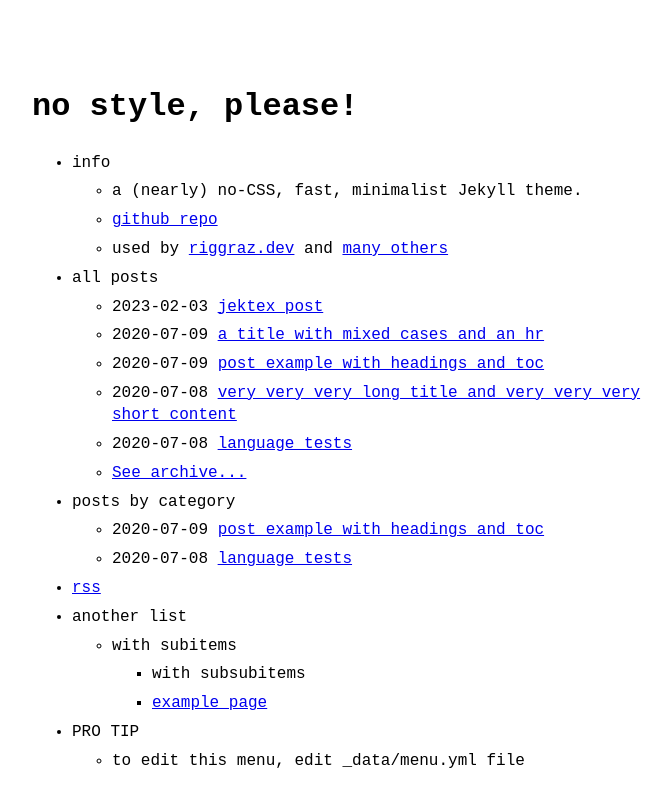
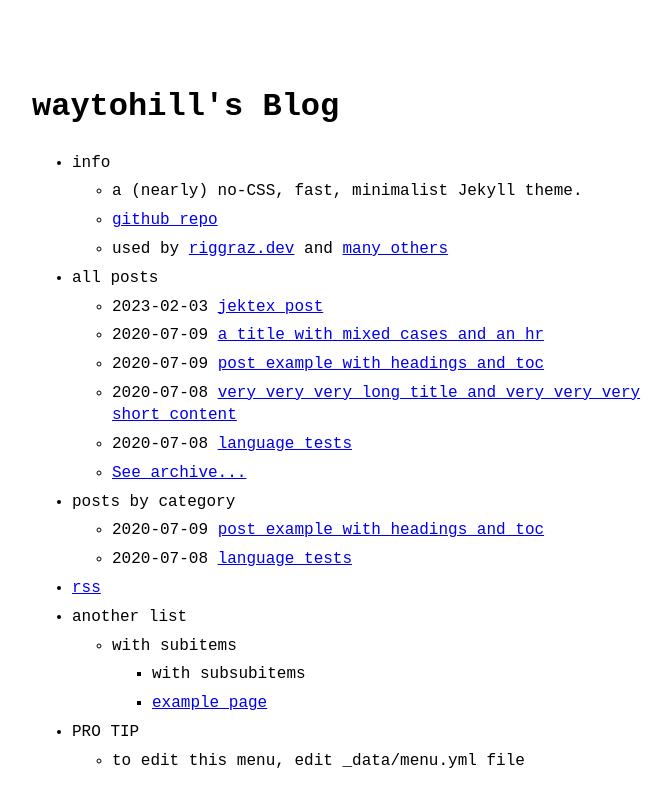
Before and after one commit to waytohill/waytohill.github.io, a Jekyll site: the page built from index.md, in a window 1280 px wide. Shown: the top 807 px of the page, without its empty margins (288-958 px from the left). Built offline with Jekyll 4.4.1, drawn with Linux system fonts in a browser that asks for light colours.

Commit message:
update _config.yml

```diff
--- a/_config.yml
+++ b/_config.yml
@@ -1,12 +1,12 @@
-title: no style, please! # name of the site
-author: Riccardo Graziosi # name of site's author
-email: riccardo.graziosi97@gmail.com # email of site's author
-url: https://riggraz.dev # root address of the site
-baseurl: "/no-style-please" # subpath of the site, e.g. "/blog" (leave it blank "" if you're site shouldn't use a subpath)
+title: waytohill's Blog # name of the site
+author: waytohill # name of site's author
+email: waytohill@163.com # email of site's author
+url: https://waytohill.github.io # root address of the site
+baseurl: "" # subpath of the site, e.g. "/blog" (leave it blank "" if you're site shouldn't use a subpath)
 description: > # description of the site (multiple lines allowed)
   A (nearly) no-CSS, fast, minimalist Jekyll theme.
 
-permalink: /:slug.html
+permalink:
 
 favicon: "logo.png" # name+extension of favicon (which must be put on the root folder)
 # goat_counter: "yoursitename" # put your GoatCounter name if you want to use GoatCounter analytics
```
